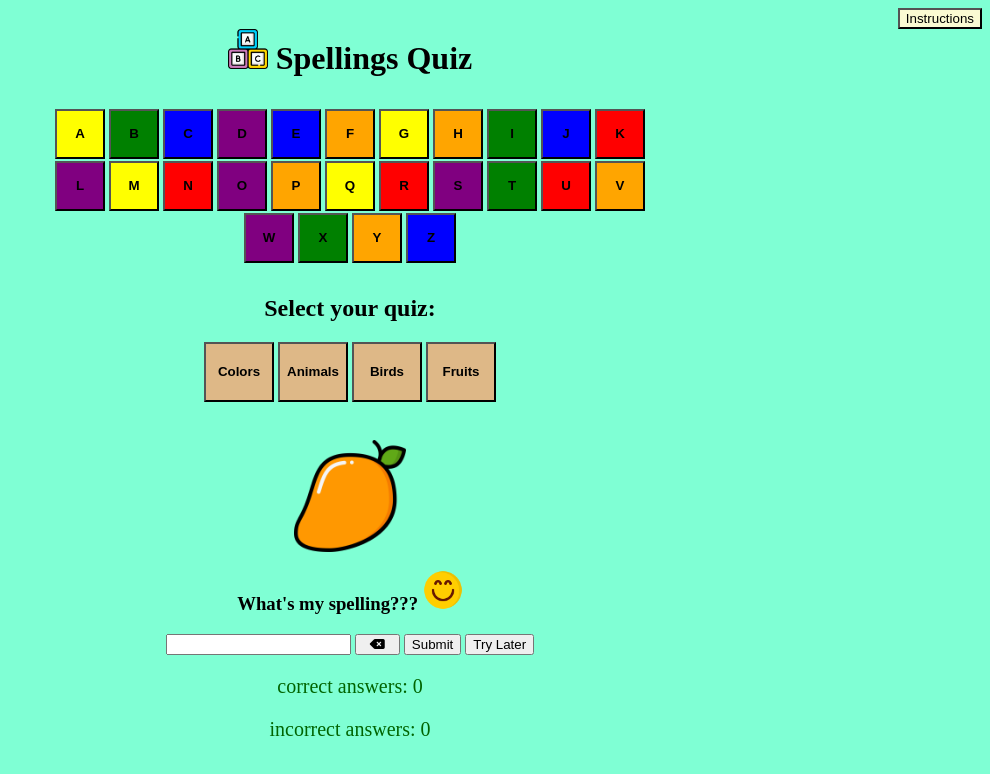
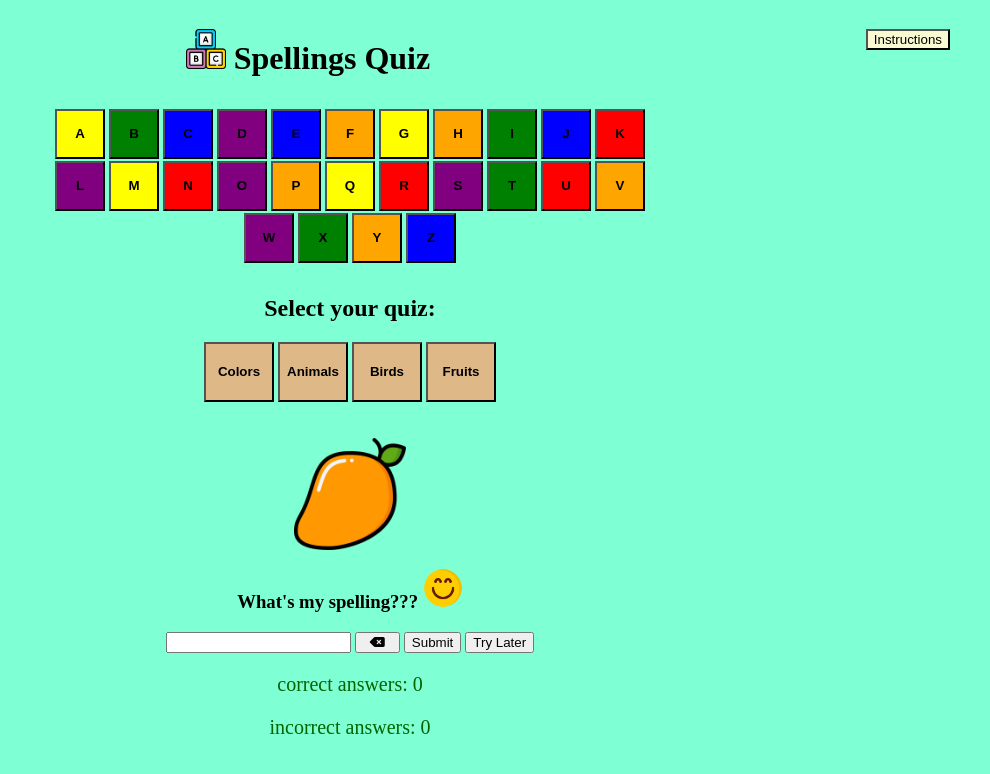
Before and after one commit to AmrutaKulkarni01/spellings-quiz, a plain HTML site: page index.html in a window 1280 px wide. Shown: the whole page, without its empty margins (290-1280 px from the left). Drawn offline with Linux system fonts and the light colour scheme.

Commit message:
add container div

```diff
--- a/assets/css/style.css
+++ b/assets/css/style.css
@@ -2,6 +2,12 @@ body {
     align-content: center;
     text-align: center;
     background-color: aquamarine;
+}
+
+.container {
+    max-width: 1200px;
+    width: 100%;
+    margin: 0 auto;
 }
 
 /* The Button to open Instructions Modal*/
--- a/index.html
+++ b/index.html
@@ -11,6 +11,7 @@
 </head>
 
 <body>
+    <div class="container">
         <!-- Button to open Instructions Modal -->
         <button id="btnInstruct">Instructions</button>
         <h1 class="heading">
@@ -24,7 +25,8 @@
                 <span class="close">&times;</span>
                 <p>Please follow below instructions to play the Spellings Quiz</p>
                 <ol>
-                <li>To start with, please select a quiz type among four options - Colors, Animals, Birds, Fruits.</li>
+                    <li>To start with, please select a quiz type among four options - Colors, Animals, Birds, Fruits.
+                    </li>
                     <li>Once image is seen, type name of the image and click on submit.</li>
                     <li>Please note that only on screen keyboard could be used for typing.</li>
                     <li>You can click on next, if you don't know the spelling.</li>
@@ -95,7 +97,7 @@
             <p class="scores">correct answers: <span id="correct">0</span></p>
             <p class="scores">incorrect answers: <span id="incorrect">0</span></p>
         </div>
-
+    </div>
     <script src="/assets/js/script.js"></script>
     <!--Font awesome kit-->
     <script src="https://kit.fontawesome.com/8be64d4d2a.js" crossorigin="anonymous"></script>
```
Lines whose indentation alone changed are shown as unchanged.
